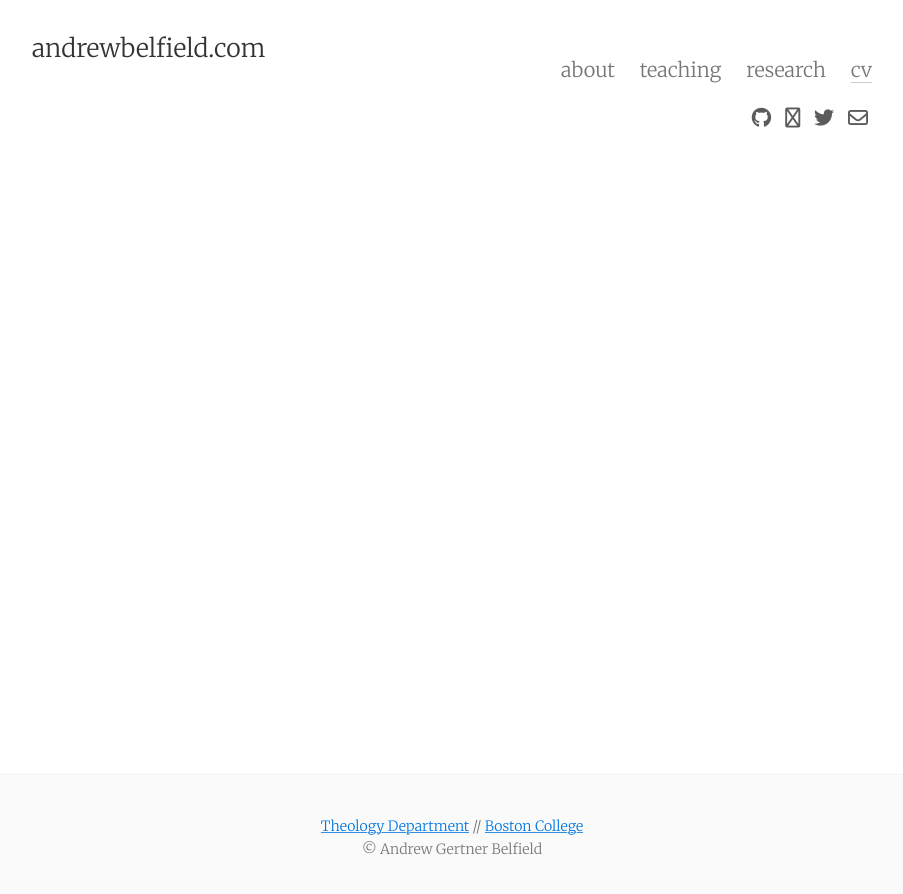
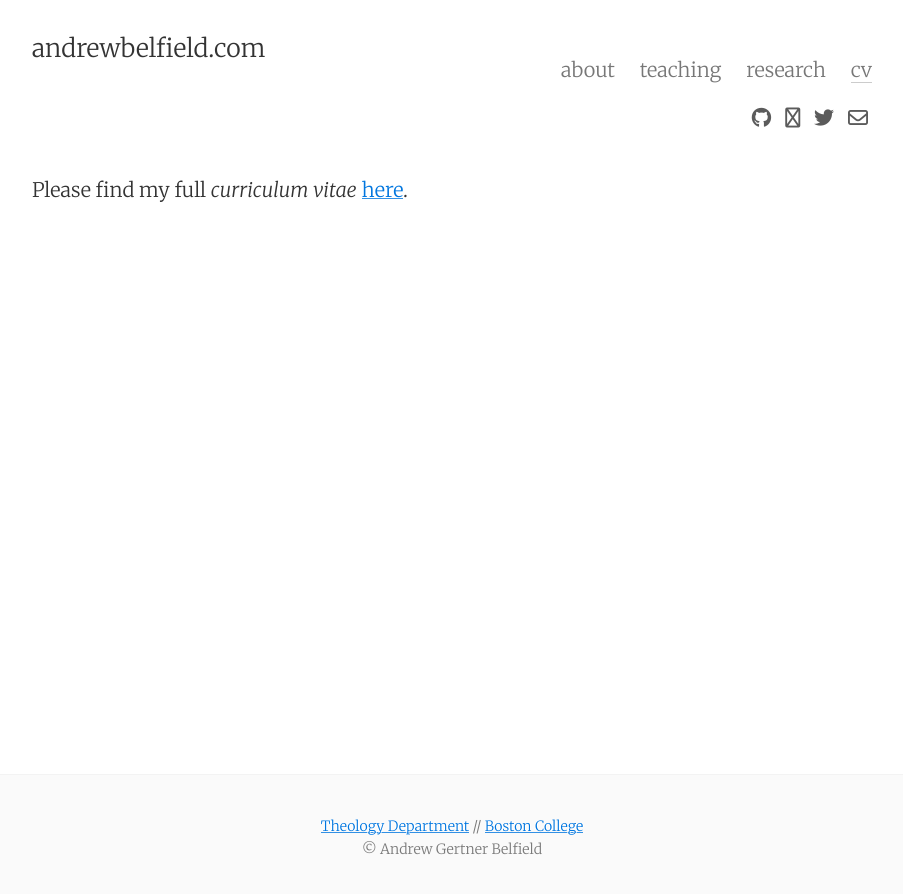
Before and after one commit to drewbelf/drewbelf.github.io, a Jekyll site: the page built from cv.md, in a window 1280 px wide. Shown: the top 894 px of the page, without its empty margins (188-1091 px from the left). Built offline with Jekyll 4.4.1, drawn with Linux system fonts in a browser that asks for light colours; nearby versions of some CDN libraries.

Commit message:
Update cv.md

```diff
--- a/cv.md
+++ b/cv.md
@@ -4,3 +4,5 @@ title: cv
 permalink: /cv/
 tags: cv
 ---
+
+Please find my full *curriculum vitae* [here](http://andrewbelfield.com/markdown-cv).
```
